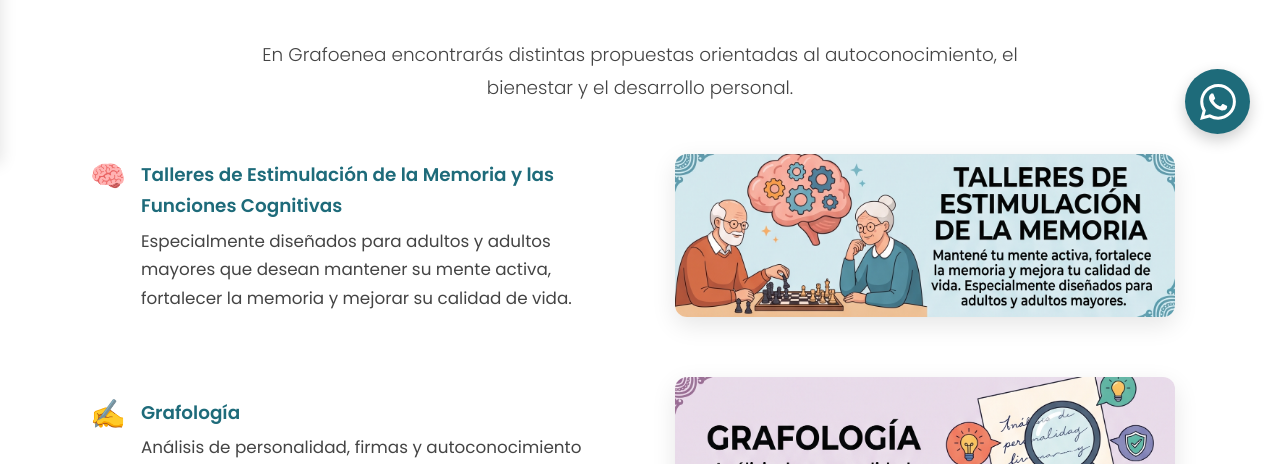
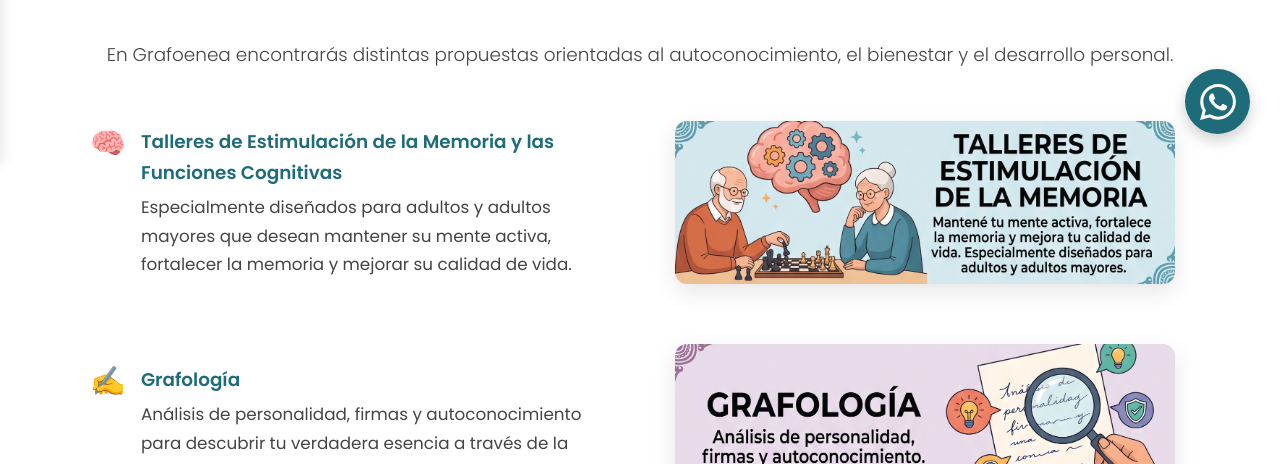
Before and after one commit to judo-gaman/grafoenea, a plain HTML site: page talleres.html in a window 1280 px wide. Shown: the part 636-1100 px from the top of the page. Drawn offline with Linux system fonts and the light colour scheme.

Commit message:
Add files via upload

```diff
--- a/talleres.html
+++ b/talleres.html
@@ -31,13 +31,11 @@
         .page-section { padding: 80px 0; background-color: #ffffff; min-height: 70vh; }
         .section-title { text-align: center; font-size: 2.2rem; color: #1E6B7A; margin-bottom: 50px; }
 
-        .intro-text { font-size: 1.15rem; color: #444; margin-bottom: 50px; line-height: 1.8; text-align: center; max-width: 800px; margin-left: auto; margin-right: auto; }
+        /* Texto introductorio en 1 sola línea para escritorio */
+        .intro-text { font-size: 1.15rem; color: #444; margin-bottom: 50px; line-height: 1.8; text-align: center; width: 100%; }
 
-        /* Nueva estructura por bloques (Texto + Imagen) */
         .workshop-block { display: flex; align-items: center; gap: 40px; margin-bottom: 60px; }
         .workshop-block:last-child { margin-bottom: 0; }
-
-        /* Alternar orden visual en pantallas grandes (opcional para diseño, pero por ahora lo dejamos fijo o podes agregar .reverse a algunas filas) */
 
         .workshop-content { flex: 1; display: flex; align-items: flex-start; gap: 15px; }
         .workshop-content .emoji { font-size: 1.8rem; line-height: 1.2; flex-shrink: 0; }
@@ -63,10 +61,14 @@
         .whatsapp-btn:hover { transform: scale(1.1); background-color: #114552; }
         .whatsapp-btn svg { width: 36px; height: 36px; fill: white; display: block; }
 
+        /* ESCRITORIO / PANTALLAS GRANDES */
+        @media (min-width: 992px) {
+            .intro-text { white-space: nowrap; }
+        }
+
         /* MULTIDISPOSITIVOS */
         @media (max-width: 992px) {
             .workshop-block { flex-direction: column; gap: 20px; margin-bottom: 50px; }
-            /* Asegura que el texto siempre quede arriba de su imagen en pantallas pequeñas */
             .workshop-content { order: 1; }
             .workshop-image { order: 2; width: 100%; }
             .intro-text, .closing-text { text-align: justify; }
@@ -177,7 +179,6 @@
 
     <footer><div class="container"><p>&copy; 2026 Grafoenea. Todos los derechos reservados.</p></div></footer>
 
-    <!-- Botón flotante general -->
     <a href="https://wa.me/5491156338076?text=Hola!%20Quiero%20mas%20informacion" class="whatsapp-btn" target="_blank">
         <svg viewBox="0 0 24 24" xmlns="http://www.w3.org/2000/svg"><path d="M17.472 14.382c-.297-.149-1.758-.867-2.03-.967-.273-.099-.471-.148-.67.15-.197.297-.767.966-.94 1.164-.173.199-.347.223-.644.075-.297-.15-1.255-.463-2.39-1.475-.883-.788-1.48-1.761-1.653-2.059-.173-.297-.018-.458.13-.606.134-.133.298-.347.446-.52.149-.174.198-.298.298-.497.099-.198.05-.371-.025-.52-.075-.149-.669-1.612-.916-2.207-.242-.579-.487-.5-.669-.51a12.8 12.8 0 0 0-.57-.01c-.198 0-.52.074-.792.372-.272.297-1.04 1.016-1.04 2.479 0 1.462 1.065 2.875 1.213 3.074.149.198 2.096 3.2 5.077 4.487.709.306 1.262.489 1.694.625.712.227 1.36.195 1.871.118.571-.085 1.758-.719 2.006-1.413.248-.694.248-1.289.173-1.413-.074-.124-.272-.198-.57-.347m-5.421 7.403h-.004a9.87 9.87 0 0 1-5.031-1.378l-.361-.214-3.741.982.998-3.648-.235-.374a9.86 9.86 0 0 1-1.51-5.26c.001-5.45 4.436-9.884 9.888-9.884 2.64 0 5.122 1.03 6.988 2.898a9.825 9.825 0 0 1 2.893 6.994c-.003 5.45-4.437 9.884-9.885 9.884m8.413-18.297A11.815 11.815 0 0 0 12.05 0C5.495 0 .16 5.335.157 11.892c0 2.096.547 4.142 1.588 5.945L.057 24l6.305-1.654a11.882 11.882 0 0 0 5.683 1.448h.005c6.554 0 11.89-5.335 11.893-11.893a11.821 11.821 0 0 0-3.48-8.413Z"/></svg>
     </a>
```
